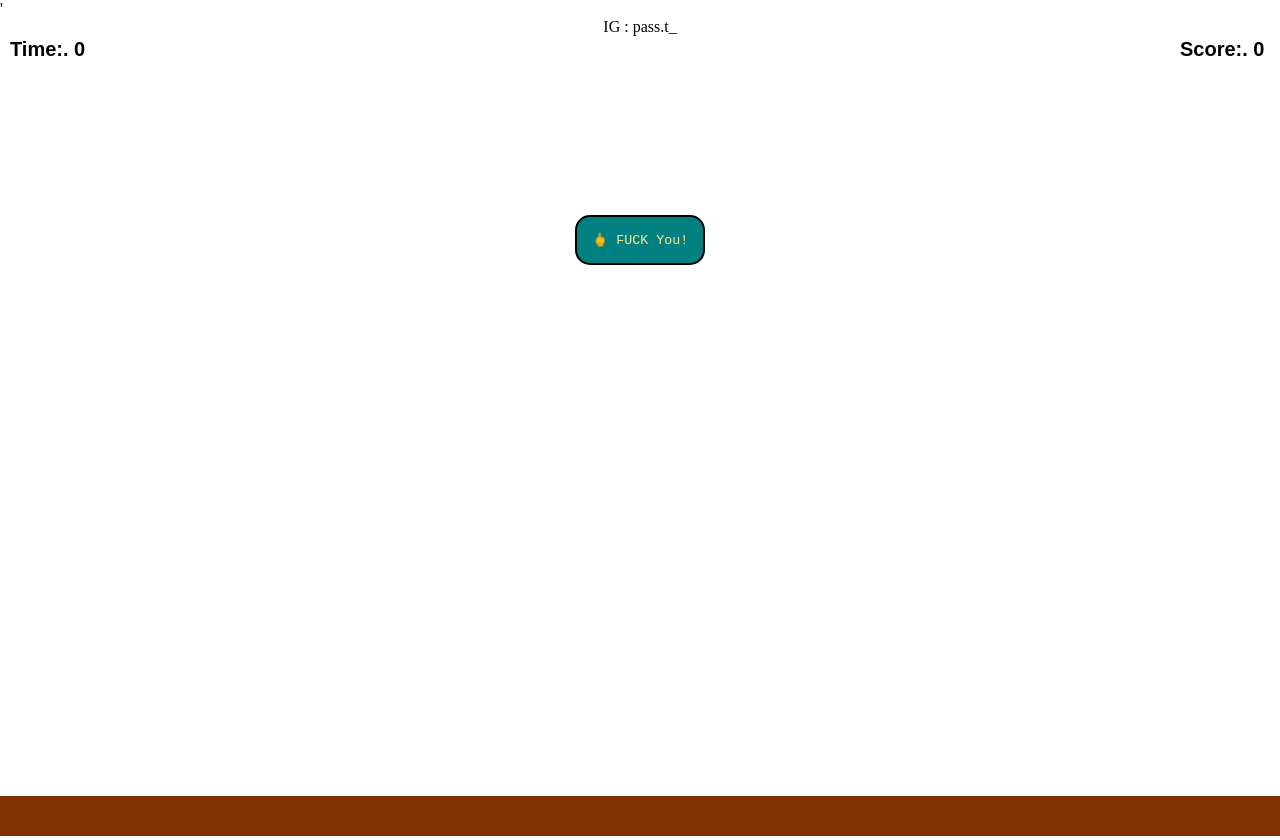
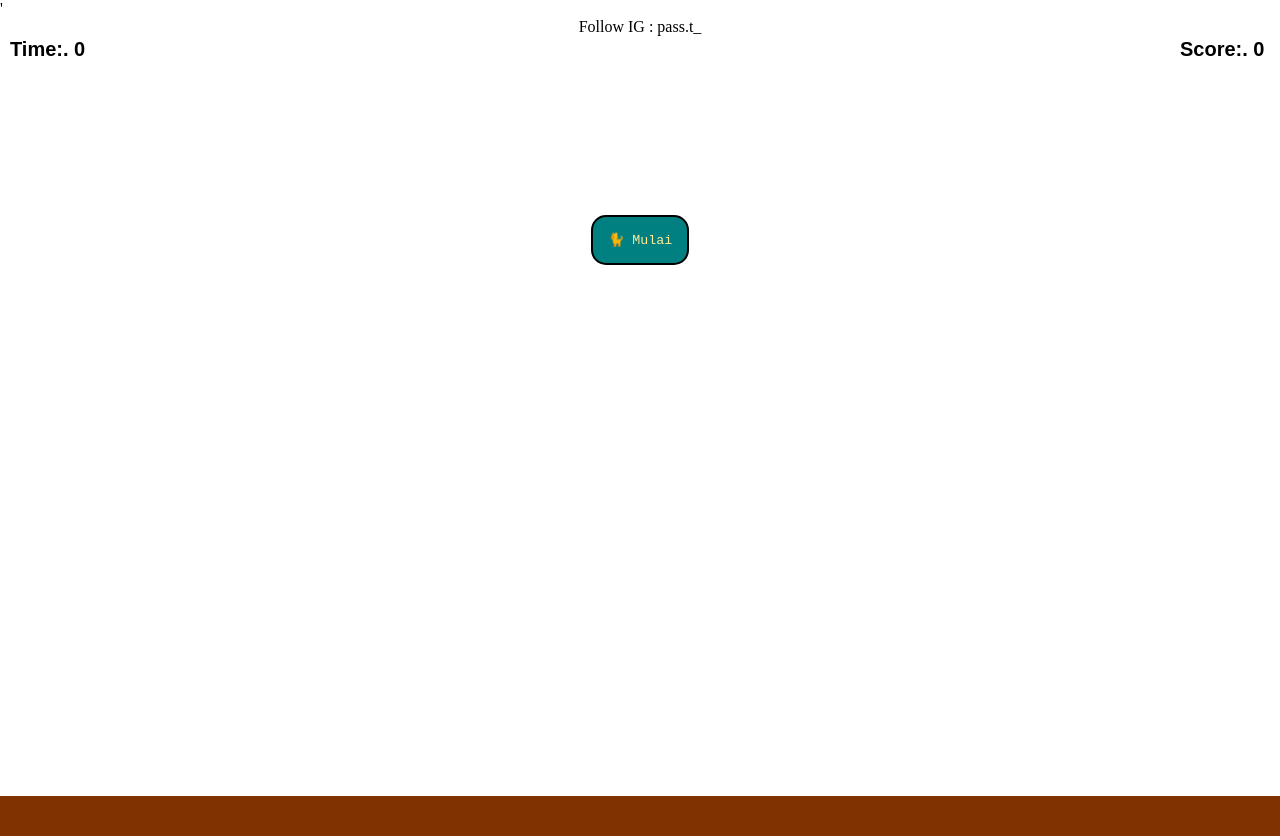
Before and after one commit to LoginSignup/KucingLari, a plain HTML site: page index.html in a window 1280 px wide. Drawn offline with Linux system fonts and the light colour scheme.

Commit message:
Update index.html

```diff
--- a/index.html
+++ b/index.html
@@ -344,12 +344,12 @@ window.addEventListener("load", init, false);
 </script>
 <body>
 <center>
-    <font color="black">IG : pass.t_</font>
+    <font color="black">Follow IG : pass.t_</font>
 </center>
     <div id="prompt">
         <div id="toolbar">
-            <h1 style="color:red" id="Yah Payah! Kalah Mulu Ajg!"></h1><br>
-            <input type="button" id="startBtn" value="🖕 FUCK You!">
+            <h1 style="color:red" id="Parah! Kalah Mulu Ajg!"></h1><br>
+            <input type="button" id="startBtn" value="🐈 Mulai">
         </div>
     </div>
     <canvas id="cvs"></canvas>
```
